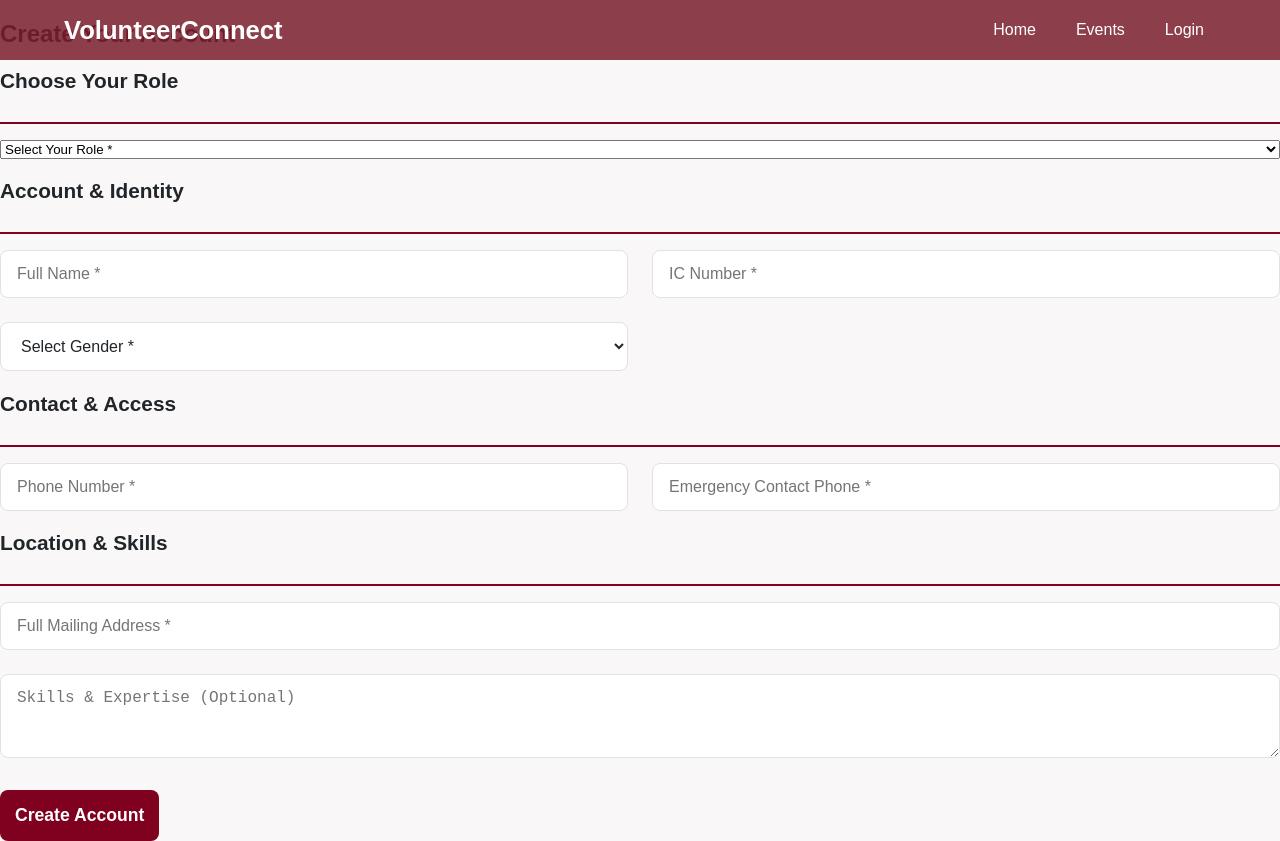
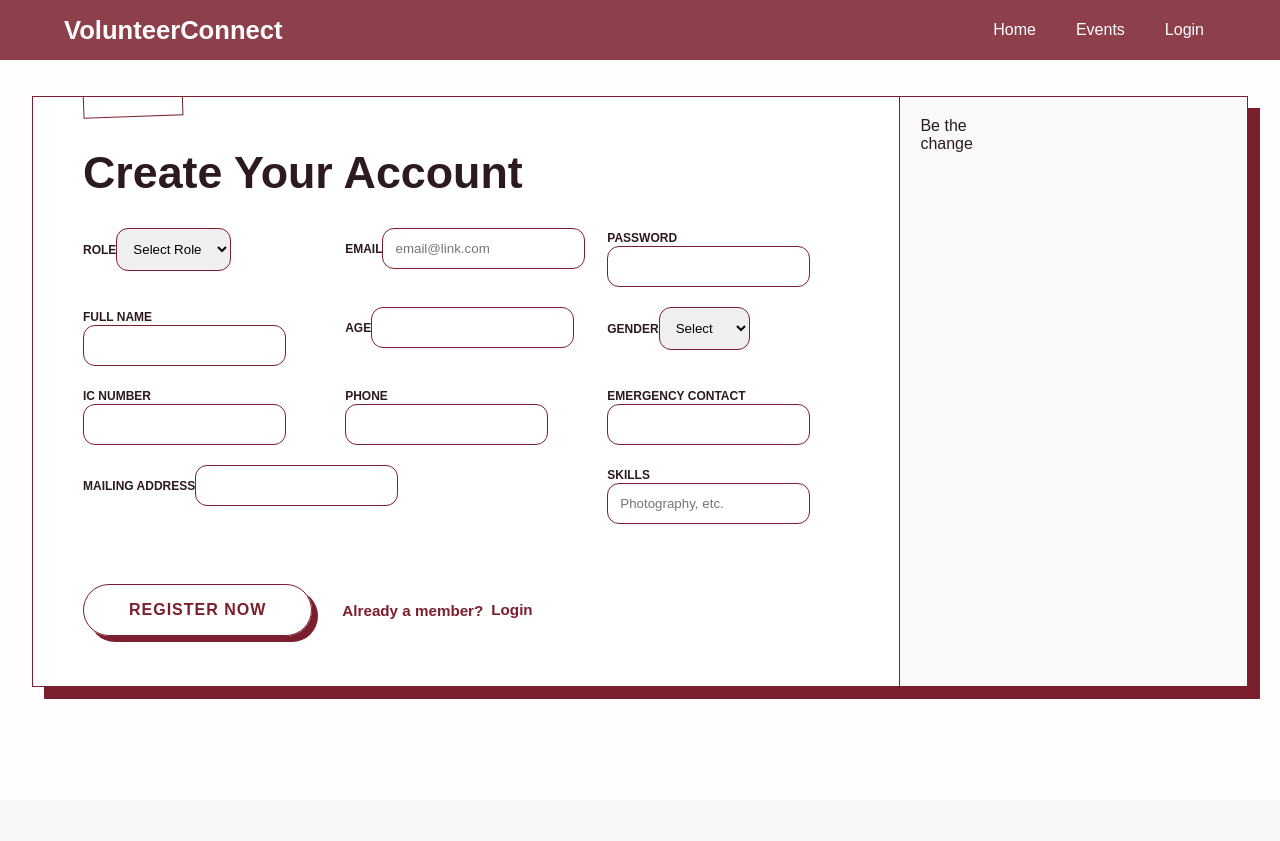
Before and after one commit to syamie66/volunteerconnect, a React (Create React App) app: page /register in a window 1280 px wide. After the commit the page ends 800 px from the top, so only its background shows below. Built offline with nearby package versions, Linux system fonts and the light colour scheme; no server answers.

Commit message:
Add age field to registration form
Added age input field and updated registration logic to include age in Firestore document.

```diff
--- a/src/pages/Register.jsx
+++ b/src/pages/Register.jsx
@@ -1,5 +1,5 @@
 import React, { useState } from 'react';
-import { useNavigate } from 'react-router-dom';
+import { useNavigate, Link } from 'react-router-dom';
 import { useAuth } from '../contexts/AuthContext';
 import { db } from '../firebase';
 import { doc, setDoc, serverTimestamp } from 'firebase/firestore';
@@ -12,6 +12,7 @@ export default function Register() {
   const [name, setName] = useState('');
   const [email, setEmail] = useState('');
   const [password, setPassword] = useState('');
+  const [age, setAge] = useState('');
   const [userType, setUserType] = useState('');
   const [phone, setPhone] = useState('');
   const [icNumber, setIcNumber] = useState('');
@@ -26,151 +27,109 @@ export default function Register() {
   const handleSubmit = async (e) => {
     e.preventDefault();
     setLoading(true);
-    setMessage('');
-
-    if (!userType) {
-      setMessage('Please select a role (Volunteer or NGO).');
-      setLoading(false);
-      return;
-    }
-
     try {
-      // 1. Create Firebase Auth user
       const user = await register(email, password);
-
-      // 2. Save full profile in Firestore
       await setDoc(doc(db, 'users', user.uid), {
-        name,
-        email,
-        userType,          // volunteer or NGO
-        phone,
-        icNumber,
-        address,
-        emergencyContact,
-        gender,
-        skills,
+        name, email, age: parseInt(age), userType, phone,
+        icNumber, address, emergencyContact, gender, skills,
         createdAt: serverTimestamp(),
       });
-
-      setMessage('Registration successful! Redirecting...');
+      setMessage('Registration successful!');
       setTimeout(() => navigate('/'), 1500);
-
     } catch (err) {
-      console.error(err);
-      if (err.code === 'auth/email-already-in-use') {
-        setMessage('This email is already registered.');
-      } else if (err.code === 'auth/invalid-email') {
-        setMessage('Invalid email format.');
-      } else if (err.code === 'auth/weak-password') {
-        setMessage('Password should be at least 6 characters.');
-      } else {
       setMessage(err.message);
-      }
     } finally {
       setLoading(false);
     }
   };
 
   return (
-    <div className="register-page">
-      <section id="registerForm" className="section fade-up">
+    <div className="login-container register-wide-mode">
+      <div className="wide-card">
+        {/* FORM SIDE (LEFT) */}
+        <div className="wide-form-content">
+          <div className="form-header">
             <h2>Create Your Account</h2>
-        {message && <p className="message">{message}</p>}
+            <div className="washi-tape-horizontal"></div>
+          </div>
 
-        {/* ===================== ROLE SELECTION ===================== */}
-        <div className="form-section-header">
-          <h3>Choose Your Role</h3>
+          <form onSubmit={handleSubmit} className="triple-grid-form">
+            {/* Row 1 */}
+            <div className="input-group">
+              <label>Role</label>
+              <select value={userType} onChange={(e) => setUserType(e.target.value)} required className="custom-select">
+                <option value="" disabled>Select Role</option>
+                <option value="volunteer">Volunteer</option>
+                <option value="NGO">NGO</option>
+              </select>
             </div>
-        <div className="form-grid">
-          <select
-            value={userType}
-            onChange={(e) => setUserType(e.target.value)}
-            className="full-width"
-            required
-          >
-            <option value="" disabled>Select Your Role *</option>
-            <option value="volunteer">Volunteer</option>
-            <option value="NGO">NGO / Organization</option>
+            <div className="input-group">
+              <label>Email</label>
+              <input type="email" value={email} onChange={(e) => setEmail(e.target.value)} placeholder="email@link.com" required />
+            </div>
+            <div className="input-group">
+              <label>Password</label>
+              <input type="password" value={password} onChange={(e) => setPassword(e.target.value)} required />
+            </div>
+
+            {/* Row 2 */}
+            <div className="input-group">
+              <label>Full Name</label>
+              <input type="text" value={name} onChange={(e) => setName(e.target.value)} required />
+            </div>
+            <div className="input-group">
+              <label>Age</label>
+              <input type="number" value={age} onChange={(e) => setAge(e.target.value)} required />
+            </div>
+            <div className="input-group">
+              <label>Gender</label>
+              <select value={gender} onChange={(e) => setGender(e.target.value)} required className="custom-select">
+                <option value="" disabled>Select</option>
+                <option value="Male">Male</option>
+                <option value="Female">Female</option>
               </select>
             </div>
 
-        <form onSubmit={handleSubmit} className="form">
-
-          {/* 1. Account & Identity */}
-          <div className="form-section-header">
-            <h3>Account & Identity</h3>
+            {/* Row 3 */}
+            <div className="input-group">
+              <label>IC Number</label>
+              <input type="text" value={icNumber} onChange={(e) => setIcNumber(e.target.value)} required />
             </div>
-          <div className="form-grid">
-            <input
-              type="text"
-              placeholder="Full Name *"
-              value={name}
-              onChange={(e) => setName(e.target.value)}
-              required
-            />
-            <input
-              type="text"
-              placeholder="IC Number *"
-              value={icNumber}
-              onChange={(e) => setIcNumber(e.target.value)}
-              required
-            />
-            <select value={gender} onChange={(e) => setGender(e.target.value)} required>
-              <option value="" disabled>Select Gender *</option>
-              <option value="Male">Male</option>
-              <option value="Female">Female</option>
-              <option value="Other">Other / Prefer not to say</option>
-            </select>
+            <div className="input-group">
+              <label>Phone</label>
+              <input type="tel" value={phone} onChange={(e) => setPhone(e.target.value)} required />
+            </div>
+            <div className="input-group">
+              <label>Emergency Contact</label>
+              <input type="tel" value={emergencyContact} onChange={(e) => setEmergencyContact(e.target.value)} required />
             </div>
 
-          {/* 2. Contact & Access */}
-          <div className="form-section-header">
-            <h3>Contact & Access</h3>
+            {/* Row 4 - Full Width items */}
+            <div className="input-group span-two">
+              <label>Mailing Address</label>
+              <input type="text" value={address} onChange={(e) => setAddress(e.target.value)} required />
             </div>
-          <div className="form-grid">
-            <input
-              type="tel"
-              placeholder="Phone Number *"
-              value={phone}
-              onChange={(e) => setPhone(e.target.value)}
-              required
-            />
-            <input
-              type="tel"
-              placeholder="Emergency Contact Phone *"
-              value={emergencyContact}
-              onChange={(e) => setEmergencyContact(e.target.value)}
-              required
-            />
+            <div className="input-group">
+              <label>Skills</label>
+              <input type="text" value={skills} onChange={(e) => setSkills(e.target.value)} placeholder="Photography, etc." />
             </div>
 
-          {/* 3. Location & Skills */}
-          <div className="form-section-header">
-            <h3>Location & Skills</h3>
+            <div className="form-footer">
+              <button type="submit" className="login-btn" disabled={loading}>
+                {loading ? 'Processing...' : 'Register Now'}
+              </button>
+              <p>Already a member? <Link to="/login">Login</Link></p>
             </div>
-          <div className="form-grid">
-            <input
-              type="text"
-              placeholder="Full Mailing Address *"
-              value={address}
-              onChange={(e) => setAddress(e.target.value)}
-              required
-              className="full-width"
-            />
-            <textarea
-              placeholder="Skills & Expertise (Optional)"
-              value={skills}
-              onChange={(e) => setSkills(e.target.value)}
-              rows="3"
-              className="full-width"
-            ></textarea>
+          </form>
         </div>
 
-          <button type="submit" disabled={loading}>
-            {loading ? 'Creating Account...' : 'Create Account'}
-          </button>
-        </form>
-      </section>
+        {/* PHOTO SIDE (RIGHT) */}
+        <div className="wide-photo-side">
+          <div className="image-placeholder">
+            <div className="photo-caption">Be the <br/><span>change</span></div>
+          </div>
+        </div>
+      </div>
     </div>
   );
 }
```
Lines whose indentation alone changed are shown as unchanged.
